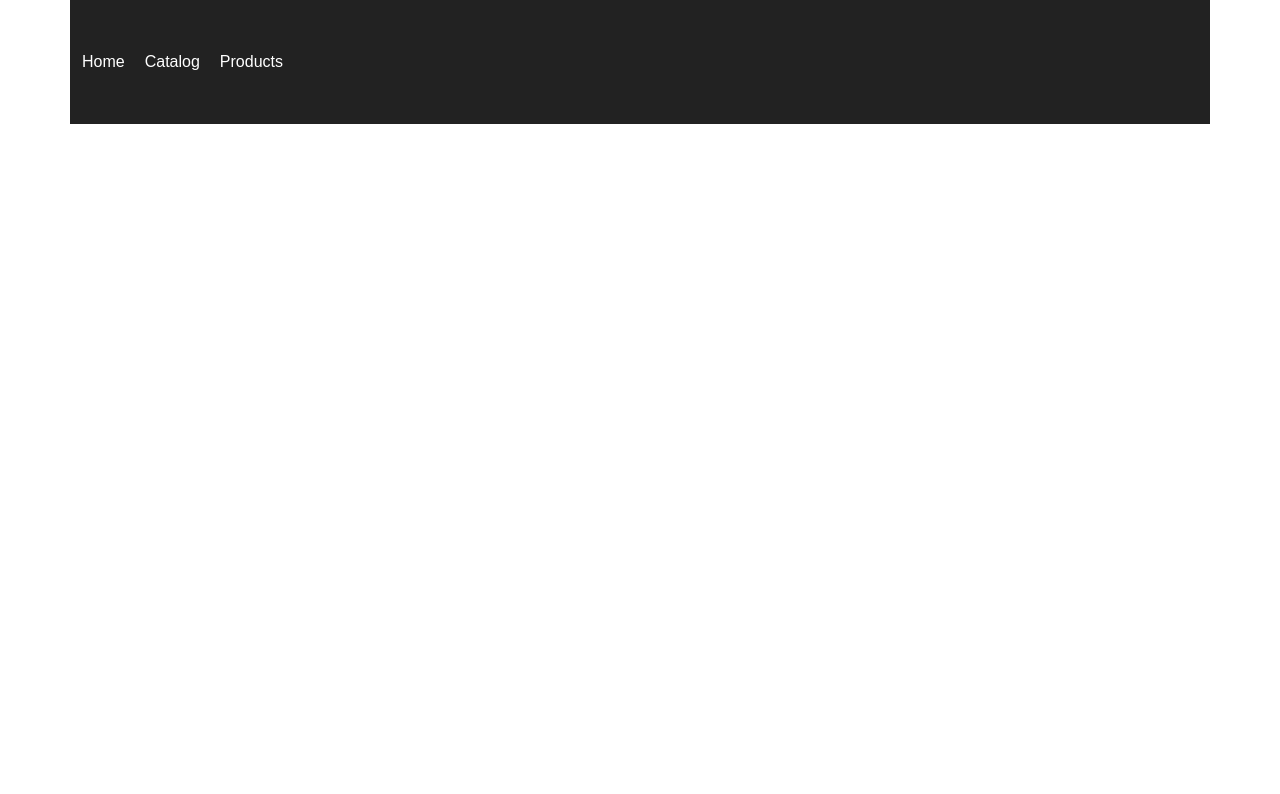
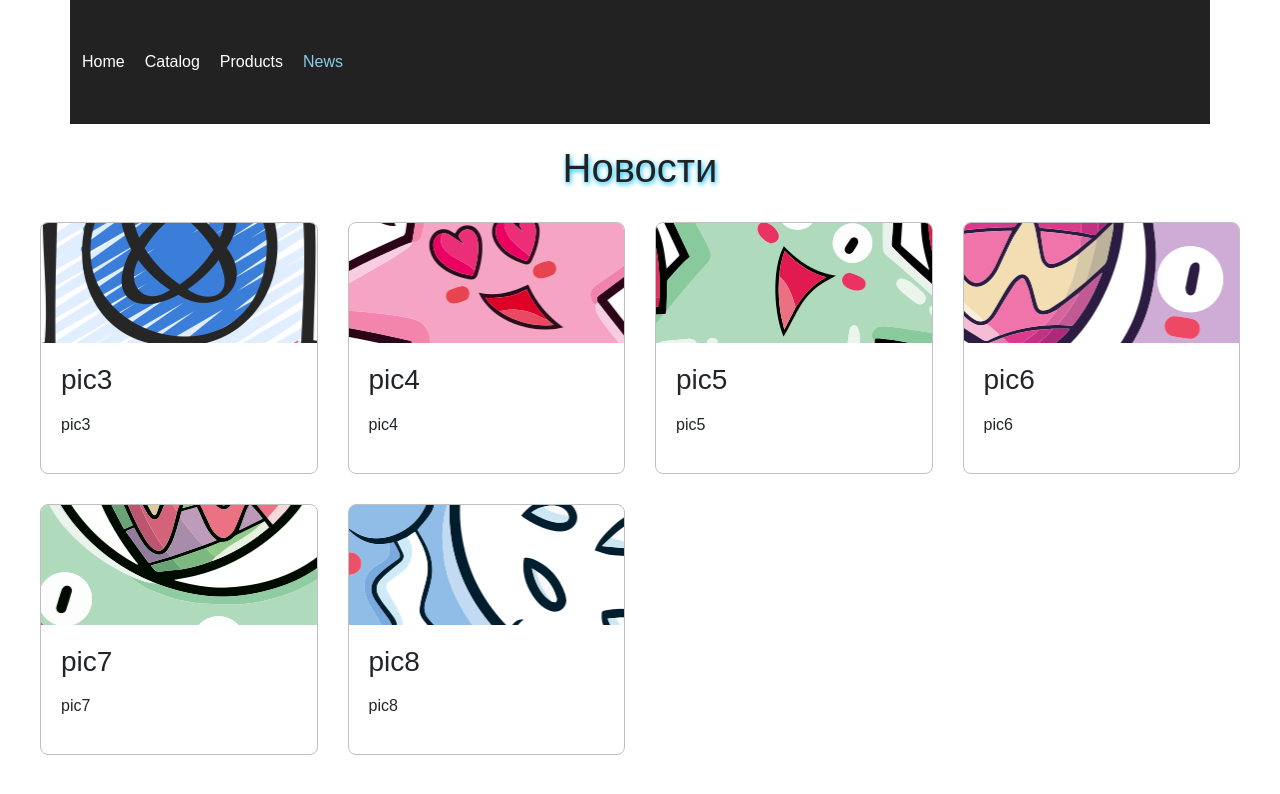
Before and after one commit to Lekso4ka/maxima-react, a React (Create React App) app: page /#/news in a window 1280 px wide. Shown: the top 794 px of the page. Built offline with nearby package versions, Linux system fonts and the light colour scheme.

Commit message:
Изучаем emotion

```diff
--- a/package.json
+++ b/package.json
@@ -3,6 +3,8 @@
   "version": "0.1.0",
   "private": true,
   "dependencies": {
+    "@emotion/react": "^11.11.3",
+    "@emotion/styled": "^11.11.0",
     "@mui/icons-material": "^5.15.10",
     "@mui/material": "^5.15.10",
     "@reduxjs/toolkit": "^2.1.0",
--- a/src/App.jsx
+++ b/src/App.jsx
@@ -4,6 +4,7 @@ import {Routes, Route} from "react-router-dom";
 import Home from "./pages/Home"
 import Catalog from "./pages/Catalog"
 import Page from "./pages/Page"
+import News from "./pages/News"
 import Menu from "./components/Menu"
 import Layout from "./components/Layout";
 import Products from "./pages/Products";
@@ -26,6 +27,7 @@ export default () => {
             <Route path="/" element={<Home/>}/>
             <Route path="/catalog" element={<Catalog/>}/>
             <Route path="/products" element={<Products/>}/>
+            <Route path="/news" element={<News/>}/>
             <Route path="/page/:name" element={<Page/>}/>
             <Route path="/b" element={<Boots/>}/>
             <Route path="/l" element={<Libs/>}/>
--- a/src/components/Menu/index.jsx
+++ b/src/components/Menu/index.jsx
@@ -6,5 +6,6 @@ export default () => {
         <NavLink to="/">Home</NavLink>
         <NavLink to="/catalog">Catalog</NavLink>
         <NavLink to="/products">Products</NavLink>
+        <NavLink to="/news">News</NavLink>
     </nav>
 }
--- /dev/null
+++ b/src/components/NewsBlock/NewsCard.jsx
@@ -0,0 +1,20 @@
+import {
+    NewsCardSt,
+    NewsImg,
+    CardContentSt
+} from "./style";
+
+export default ({
+    pic,
+    name,
+    text
+}) => {
+    return <NewsCardSt>
+        {/* <img src={pic}/> */}
+        <NewsImg pic={pic}/>
+        <CardContentSt>
+            <h3>{name}</h3>
+            <p>{text}</p>
+        </CardContentSt>
+    </NewsCardSt>
+}
--- /dev/null
+++ b/src/components/NewsBlock/index.jsx
@@ -0,0 +1,32 @@
+import { useState, useEffect } from "react";
+import NewsCard from "./NewsCard";
+import images from "../../assets/images";
+
+import {
+    NewsWrapperSt
+} from "./style.js";
+
+
+export default ({}) => {
+    const [news, setNews] = useState([]);
+
+    useEffect(() => {
+        const data = Object.entries(images)
+            .slice(2)
+            .map((item) => ({
+                pic: item[1],
+                text: item[0],
+            }))
+        console.log(data);
+        setNews(data);
+    }, [])
+    return <NewsWrapperSt>
+        {/* {news.map((n, i) => <NewsCard key={i} {...n}/>)} */}
+        {news.length > 0 && news.map((n, i) => <NewsCard
+            key={i}
+            pic={n.pic}
+            name={n.text}
+            text={n.text}
+        />)}
+    </NewsWrapperSt>
+}
--- /dev/null
+++ b/src/components/NewsBlock/style.js
@@ -0,0 +1,43 @@
+import styled from "@emotion/styled";
+
+export const NewsWrapperSt = styled.div`
+    display: grid;
+    max-width: 1200px;
+    margin: 0 auto;
+    grid-template-columns: repeat(4, 1fr);
+    gap: 30px;
+    width: 100%;
+`
+
+export const NewsCardSt = styled.div`
+    display: grid;
+    grid-template-rows: 120px auto;
+    border-radius: 8px;
+    overflow: hidden;
+    transition-property: transform, box-shadow;
+    transition-duration: 200ms;
+    border: 1px solid silver;
+    &:hover {
+        box-shadow: 2px 2px 5px 0 deepskyblue;
+        transform: scale(1.02);
+    }
+`
+
+export const NewsImg = styled.div`
+    background-image: ${({pic}) => `url(${pic})`};
+    background-position: center;
+    backgound-size: ${({format}) => format === "png"
+        ? "contain"
+        : "cover"
+    }
+    background-repeat: no-repeat;
+`
+
+export const CardContentSt = styled.div`
+    padding: 20px;
+    display: grid;
+    gap: 16px;
+    h3 {
+        margin: 0;
+    }
+`
--- /dev/null
+++ b/src/pages/News.jsx
@@ -0,0 +1,43 @@
+import { useState } from "react";
+import styled from "@emotion/styled";
+import NewsBlock from "../components/NewsBlock";
+import {getRGB} from "../utils/functions"
+
+
+
+const NewsLayoutStyle = styled.div`
+    min-height: 400px;
+    display: grid;
+    grid-template-columns: 1fr;
+    gap: 30px;
+    padding: 20px;
+    background-color: ${({c}) => c};
+    // &:hover {
+    //     background-color: silver;
+    // }
+    h1 {
+        color: #222;
+        user-select: none;
+    }
+    @media (min-width: 1200px) {
+        h1 {
+            text-shadow: 1px 2px 5px deepskyblue;
+        }
+    }
+`
+
+
+export default ({}) => {
+    const [color, setColor] = useState("#fff");
+
+    const clickHandler = (e) => {
+        setColor(getRGB(.2));
+    }
+    return <NewsLayoutStyle
+        onClick={clickHandler}
+        c={color}
+    >
+        <h1>Новости</h1>
+        <NewsBlock/>
+    </NewsLayoutStyle>
+}
--- a/src/utils/functions.js
+++ b/src/utils/functions.js
@@ -1,8 +1,8 @@
 export const randNumber = function(max = 100, min = 0) {
     return Math.floor(Math.random() * (max - min) + min);
 }
-export const getRGB = () => {
-    return `rgb(${randNumber(256)}, ${randNumber(256)}, ${randNumber(256)})`
+export const getRGB = (a = 1) => {
+    return `rgba(${randNumber(256)}, ${randNumber(256)}, ${randNumber(256)}, ${a})`
 }
 export const getArray = (n) => {
     const arr = [];
```
Also changed, not shown: 1 other file (tests, documents, lock files or other folders).
